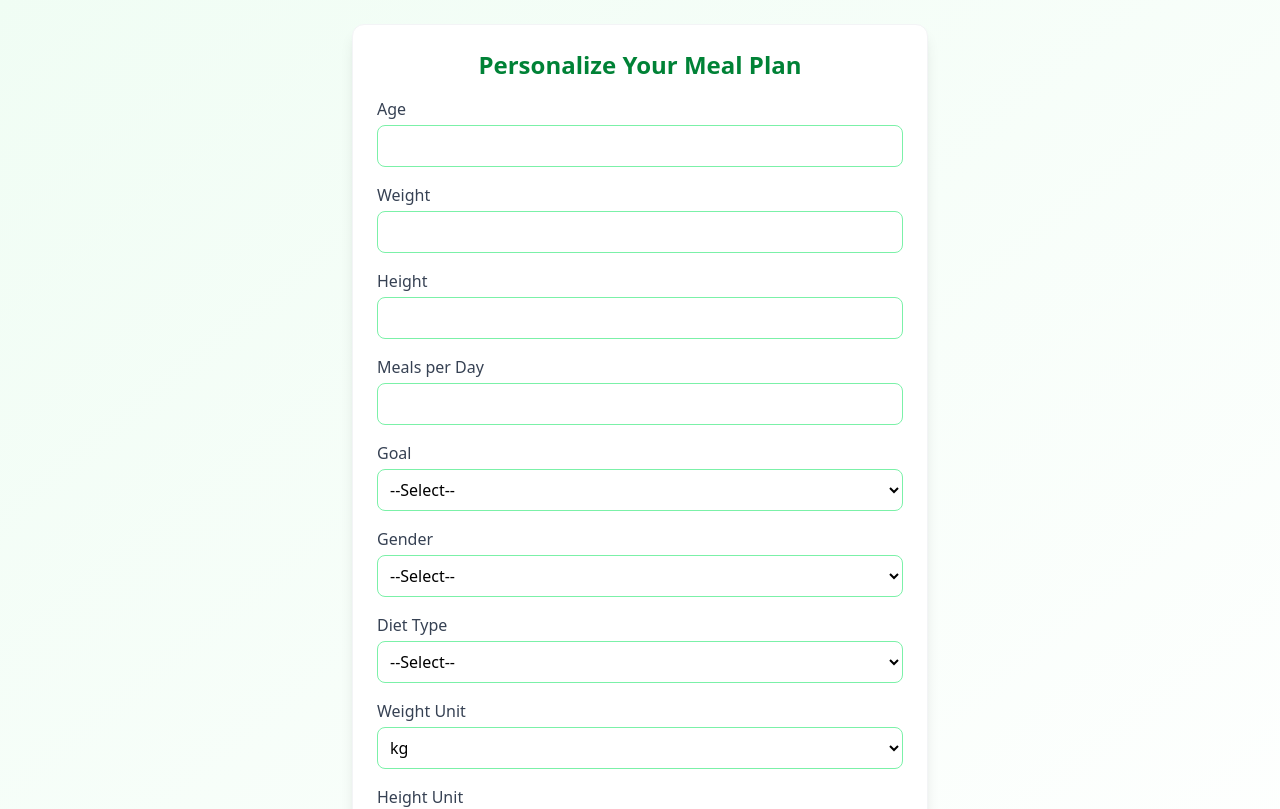
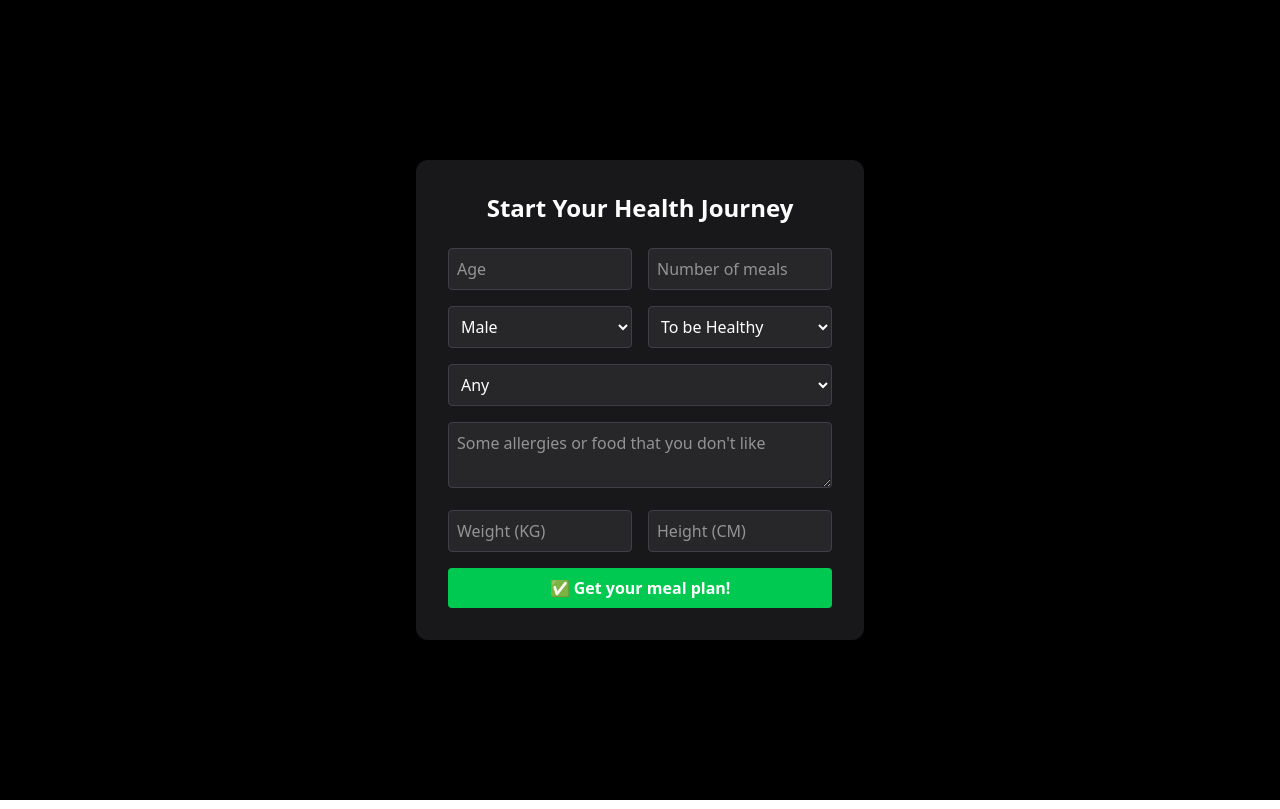
Before and after one commit to IshantttGupta/Hackmern.AI, a React (Vite) app in the folder frontend/: page /planner in a window 1280 px wide. Shown: the top 809 px of the page. Built offline with nearby package versions, Linux system fonts and the light colour scheme.

Commit message:
Better form

```diff
--- a/frontend/src/App.jsx
+++ b/frontend/src/App.jsx
@@ -6,7 +6,7 @@ import PlannerPage from './pages/PlannerPage';
 
 
 function App() {
-  const [isLoggedIn, setIsLoggedIn] = useState(false); //  use localStorage
+  const [isLoggedIn, setIsLoggedIn] = useState(false);
 
   useEffect(() => {
     const token = localStorage.getItem('token');
@@ -16,9 +16,9 @@ function App() {
   return (
     <BrowserRouter>
       <Routes>
-        <Route path="/" element={<Navigate to={isLoggedIn ? '/dashboard' : '/auth'} />} />
+        <Route path="/" element={<Dashboard/>} />
         <Route path="/auth" element= {<AuthPage />}/>
-        <Route path="/dashboard" element={isLoggedIn ? <Dashboard /> : <Navigate to="/auth" />} />
+        <Route path="/dashboard" element={<Dashboard />} />
         <Route path="/planner" element = {<PlannerPage/>}/>
       </Routes>
     </BrowserRouter>
--- /dev/null
+++ b/frontend/src/pages/CTAButton.jsx
@@ -0,0 +1,44 @@
+import React, { useState } from 'react';
+import { useNavigate } from 'react-router-dom';
+
+const CTAButton = () => {
+    const navigate = useNavigate();
+    const [isHovered, setIsHovered] = useState(false);
+
+  return (
+    <button
+      className="relative group overflow-hidden bg-green-500 hover:bg-green-600 text-white font-medium py-4 px-8 rounded-full transition-all duration-300 transform hover:scale-105 focus:outline-none focus:ring-2 focus:ring-green-400 focus:ring-opacity-50 shadow-lg"
+      onMouseEnter={() => setIsHovered(true)}
+      onMouseLeave={() => setIsHovered(false)}
+    >
+      <>
+        <span className="relative z-10 flex items-center justify-center cursor-pointer" onClick={() => navigate('/auth')}>
+          Get 5 Free Meal Plans Now
+          <svg
+            className={`ml-2 transition-transform duration-300 ${isHovered ? 'translate-x-1' : ''}`}
+            width="20"
+            height="20"
+            viewBox="0 0 24 24"
+            fill="none"
+            xmlns="http://www.w3.org/2000/svg"
+          >
+            <path
+              d="M5 12H19M19 12L12 5M19 12L12 19"
+              stroke="currentColor"
+              strokeWidth="2"
+              strokeLinecap="round"
+              strokeLinejoin="round"
+            />
+          </svg>
+        </span>
+        <div
+          className={`absolute bottom-0 left-0 w-full h-full bg-green-400 transform ${
+            isHovered ? 'translate-y-0' : 'translate-y-full'
+          } transition-transform duration-300 opacity-20`}
+        />
+      </>
+    </button>
+  );
+};
+
+export default CTAButton;
--- a/frontend/src/pages/PlannerPage.jsx
+++ b/frontend/src/pages/PlannerPage.jsx
@@ -1,103 +1,169 @@
-import React, { useState } from 'react';
+import React, { useState } from "react";
+import { useNavigate } from "react-router-dom";
 
-const PlannerPage = () => {
+const MealPlannerForm = () => {
+  const navigate = useNavigate();
+
   const [formData, setFormData] = useState({
-    age: '',
-    goal: '',
-    meals: '',
-    gender: '',
-    diet: '',
-    weight: '',
-    height: '',
-    weightUnit: 'kg',
-    heightUnit: 'cm',
-    allergies: '',
+    age: "",
+    meals: "",
+    gender: "Male",
+    goal: "To be Healthy",
+    diet: "Any",
+    allergies: "",
+    weight: "",
+    height: "",
   });
 
   const handleChange = (e) => {
-    const { name, value } = e.target;
-    setFormData(prev => ({ ...prev, [name]: value }));
+    setFormData((prev) => ({
+      ...prev,
+      [e.target.name]: e.target.value,
+    }));
   };
 
-  const handleSubmit = (e) => {
+  const handleSubmit = async (e) => {
     e.preventDefault();
-    console.log('Submitted data:', formData);
-    // You can POST to backend here
+    console.log("Form submitted:", formData);
+
+    try {
+      const token = localStorage.getItem("token");
+
+      const res = await fetch("http://localhost:5000/api/meal/generate", {
+        method: "POST",
+        headers: {
+          "Content-Type": "application/json",
+          ...(token && { Authorization: `Bearer ${token}` }),
+        },
+        body: JSON.stringify(formData),
+      });
+
+      const data = await res.json();
+
+      if (!res.ok) {
+        console.error("Error:", data.error);
+        alert("Error: " + data.error);
+      } else {
+        console.log("Meal Plan:", data);
+        // Optionally store meal plan in context or localStorage here
+        navigate("/generated-plan");
+      }
+    } catch (err) {
+      console.error("Submit error:", err.message);
+      alert("Failed to connect to server.");
+    }
   };
 
   return (
-    <div className="min-h-screen flex justify-center items-center bg-gradient-to-br from-green-50 to-white p-6">
+    <div className="min-h-screen bg-black text-white flex items-center justify-center">
       <form
         onSubmit={handleSubmit}
-        className="w-full max-w-xl space-y-4 bg-white p-6 rounded-xl shadow-lg border border-gray-100"
+        className="bg-zinc-900 p-8 rounded-xl shadow-md w-full max-w-md"
       >
-        <h2 className="text-2xl font-bold text-green-700 text-center">Personalize Your Meal Plan</h2>
+        <h2 className="text-2xl font-bold mb-6 text-center">
+          Start Your Health Journey
+        </h2>
 
-        {[
-          { name: 'age', label: 'Age', type: 'number' },
-          { name: 'weight', label: 'Weight', type: 'number' },
-          { name: 'height', label: 'Height', type: 'number' },
-          { name: 'meals', label: 'Meals per Day', type: 'number' },
-        ].map(({ name, label, type }) => (
-          <div key={name}>
-            <label className="block font-medium text-gray-700">{label}</label>
+        {/* Age & Meals */}
+        <div className="flex gap-4 mb-4">
           <input
-              name={name}
-              type={type}
-              value={(formData)[name]}
+            type="number"
+            name="age"
+            placeholder="Age"
+            value={formData.age}
             onChange={handleChange}
-              className="w-full mt-1 p-2 rounded-lg border border-green-300"
-              required={name !== 'weight' && name !== 'height'}
+            className="w-1/2 p-2 rounded bg-zinc-800 border border-zinc-700"
+          />
+          <input
+            type="number"
+            name="meals"
+            placeholder="Number of meals"
+            value={formData.meals}
+            onChange={handleChange}
+            className="w-1/2 p-2 rounded bg-zinc-800 border border-zinc-700"
           />
         </div>
-        ))}
 
-        {[
-          { name: 'goal', label: 'Goal', options: ['weight_loss', 'muscle_gain', 'maintenance'] },
-          { name: 'gender', label: 'Gender', options: ['male', 'female'] },
-          { name: 'diet', label: 'Diet Type', options: ['vegan', 'vegetarian', 'non_veg'] },
-          { name: 'weightUnit', label: 'Weight Unit', options: ['kg', 'lb'] },
-          { name: 'heightUnit', label: 'Height Unit', options: ['cm', 'in'] },
-        ].map(({ name, label, options }) => (
-          <div key={name}>
-            <label className="block font-medium text-gray-700">{label}</label>
+        {/* Gender & Goal */}
+        <div className="flex gap-4 mb-4">
           <select
-              name={name}
-              value={(formData)[name]}
+            name="gender"
+            value={formData.gender}
             onChange={handleChange}
-              className="w-full mt-1 p-2 rounded-lg border border-green-300"
-              required
+            className="w-1/2 p-2 rounded bg-zinc-800 border border-zinc-700"
           >
-              <option value="">--Select--</option>
-              {options.map(opt => (
-                <option key={opt} value={opt}>
-                  {opt.replace('_', ' ')}
-                </option>
-              ))}
+            <option>Male</option>
+            <option>Female</option>
+            <option>Other</option>
+          </select>
+
+          <select
+            name="goal"
+            value={formData.goal}
+            onChange={handleChange}
+            className="w-1/2 p-2 rounded bg-zinc-800 border border-zinc-700"
+          >
+            <option>To be Healthy</option>
+            <option>To Lose Weight</option>
+            <option>To Gain Muscle</option>
           </select>
         </div>
-        ))}
 
-        <div>
-          <label className="block font-medium text-gray-700">Allergies (optional)</label>
-          <input
+        {/* Diet */}
+        <div className="mb-4">
+          <select
+            name="diet"
+            value={formData.diet}
+            onChange={handleChange}
+            className="w-full p-2 rounded bg-zinc-800 border border-zinc-700"
+          >
+            <option>Any</option>
+            <option>Vegetarian</option>
+            <option>Vegan</option>
+            <option>Keto</option>
+          </select>
+        </div>
+
+        {/* Allergies */}
+        <div className="mb-4">
+          <textarea
             name="allergies"
+            placeholder="Some allergies or food that you don't like"
             value={formData.allergies}
             onChange={handleChange}
-            className="w-full mt-1 p-2 rounded-lg border border-green-300"
-            placeholder="E.g., nuts, gluten..."
+            className="w-full p-2 rounded bg-zinc-800 border border-zinc-700"
+          />
+        </div>
+
+        {/* Weight & Height */}
+        <div className="flex gap-4 mb-4">
+          <input
+            type="number"
+            name="weight"
+            placeholder="Weight (KG)"
+            value={formData.weight}
+            onChange={handleChange}
+            className="w-1/2 p-2 rounded bg-zinc-800 border border-zinc-700"
+          />
+          <input
+            type="number"
+            name="height"
+            placeholder="Height (CM)"
+            value={formData.height}
+            onChange={handleChange}
+            className="w-1/2 p-2 rounded bg-zinc-800 border border-zinc-700"
           />
         </div>
 
         <button
           type="submit"
-          className="w-full bg-green-500 text-white font-semibold py-2 rounded-lg hover:bg-green-600 transition"
+          className="w-full py-2 bg-green-500 hover:bg-green-600 rounded text-white font-semibold"
         >
-          Submit
+          ✅ Get your meal plan!
         </button>
       </form>
     </div>
   );
 };
 
-export default PlannerPage;
+export default MealPlannerForm;
```
Also changed, not shown: frontend/src/pages/dashboard.jsx (+52 -174 lines). Lines whose indentation alone changed are shown as unchanged.
